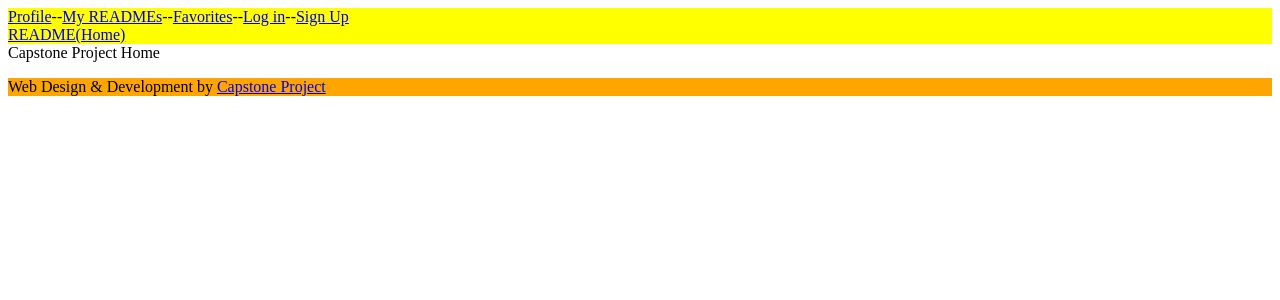
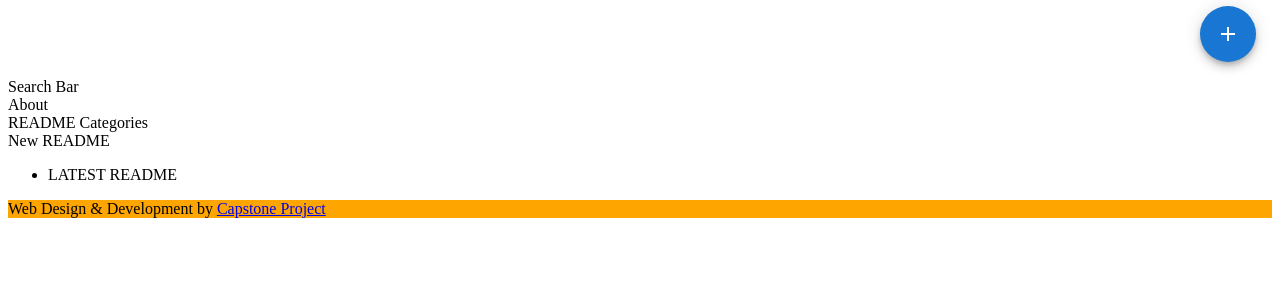
Before and after one commit to dotArchive/dotGuide, a React (Create React App) app: page / in a window 1280 px wide. Shown: the top 300 px of the page. Built offline with nearby package versions, Linux system fonts and the light colour scheme.

Commit message:
Navbar fixed

```diff
--- a/package.json
+++ b/package.json
@@ -3,6 +3,11 @@
   "version": "0.1.0",
   "private": true,
   "dependencies": {
+    "@emotion/react": "^11.8.2",
+    "@emotion/styled": "^11.8.1",
+    "@fontsource/roboto": "^4.5.3",
+    "@mui/icons-material": "^5.5.1",
+    "@mui/material": "^5.5.2",
     "codemirror": "^5.65.2",
     "firebase": "^9.6.9",
     "history": "^5.3.0",
--- a/src/components/Home.js
+++ b/src/components/Home.js
@@ -1,7 +1,21 @@
 import React from 'react';
 
 export const Home = () => {
-	return <div id="home">Capstone Project Home</div>;
+	return (
+	<div id="home">
+		<div>Search Bar</div>
+		<div>About</div>
+		<div>README Categories</div>
+		<div>New README</div>
+		<div>
+			<ul>
+				<li>
+					LATEST README
+				</li>
+			</ul>
+		</div>
+	</div>
+	)
 };
 
 export default Home;
--- a/src/components/Navbar.js
+++ b/src/components/Navbar.js
@@ -1,17 +1,71 @@
-import React from 'react';
-import { Link } from 'react-router-dom';
+import React, { useState } from "react";
+import { useNavigate } from "react-router-dom";
+import Box from "@mui/material/Box";
+import SpeedDial from "@mui/material/SpeedDial";
+import SpeedDialIcon from "@mui/material/SpeedDialIcon";
+import SpeedDialAction from "@mui/material/SpeedDialAction";
+import LoginIcon from "@mui/icons-material/Login";
+import GroupAddIcon from "@mui/icons-material/GroupAdd";
+import HomeIcon from '@mui/icons-material/Home';
+import EmojiEmotionsIcon from '@mui/icons-material/EmojiEmotions';
+import ArticleIcon from '@mui/icons-material/Article';
+import StarIcon from '@mui/icons-material/Star';
 
-const Navbar = () => (
-	<nav style={{ backgroundColor: 'yellow' }} id="navbar">
-		<div>
-			<Link to="/user">Profile</Link>--
-			<Link to="/user/readmes">My READMEs</Link>--
-			<Link to="/user/favorites">Favorites</Link>--
-			<Link to="/login">Log in</Link>--
-			<Link to="/signup">Sign Up</Link>
-		</div>
-		<Link to="/">README(Home)</Link>
-	</nav>
-);
+const Navbar = () => {
+  const [direction, setDirection] = useState("left");
+  const navigate = useNavigate();
+
+  function handleClick(e, link) {
+    e.preventDefault();
+    if (link === "Login") {
+      navigate("/login");
+    } else if (link === "Signup") {
+      navigate("/signup");
+    }
+  }
+
+  return (
+    <Box sx={{ height: 70, transform: "translateZ(0px)", flexGrow: 1 }}>
+      <SpeedDial
+        ariaLabel="SpeedDial basic example"
+        sx={{ position: "absolute", bottom: 16, right: 16 }}
+        icon={<SpeedDialIcon />}
+        direction={direction}
+        onClick={handleClick}
+      >
+        <SpeedDialAction
+          icon={<HomeIcon />}
+          tooltipTitle="HOME"
+          onClick={() => navigate("/")}
+         />
+        <SpeedDialAction
+          icon={<LoginIcon />}
+          tooltipTitle="LOGIN"
+          onClick={() => navigate("/login")}
+        />
+        <SpeedDialAction
+          icon={<GroupAddIcon />}
+          tooltipTitle="SIGN UP"
+          onClick={() => navigate("/signup")}
+        />
+        <SpeedDialAction
+          icon={<EmojiEmotionsIcon />}
+          tooltipTitle="PROFILE"
+          onClick={() => navigate("/user")}
+         />
+         <SpeedDialAction
+          icon={<ArticleIcon />}
+          tooltipTitle="MY GUIDES"
+          onClick={() => navigate("/user/readmes")}
+         />
+         <SpeedDialAction
+          icon={<StarIcon />}
+          tooltipTitle="FAVORITES"
+          onClick={() => navigate("/user/favorites")}
+         />
+      </SpeedDial>
+    </Box>
+  );
+};
 
 export default Navbar;
```
Also changed, not shown: src/history.js (deleted, +0 -8 lines), src/components/Post/AddPost.js (added), 1 other file (tests, documents, lock files or other folders).
